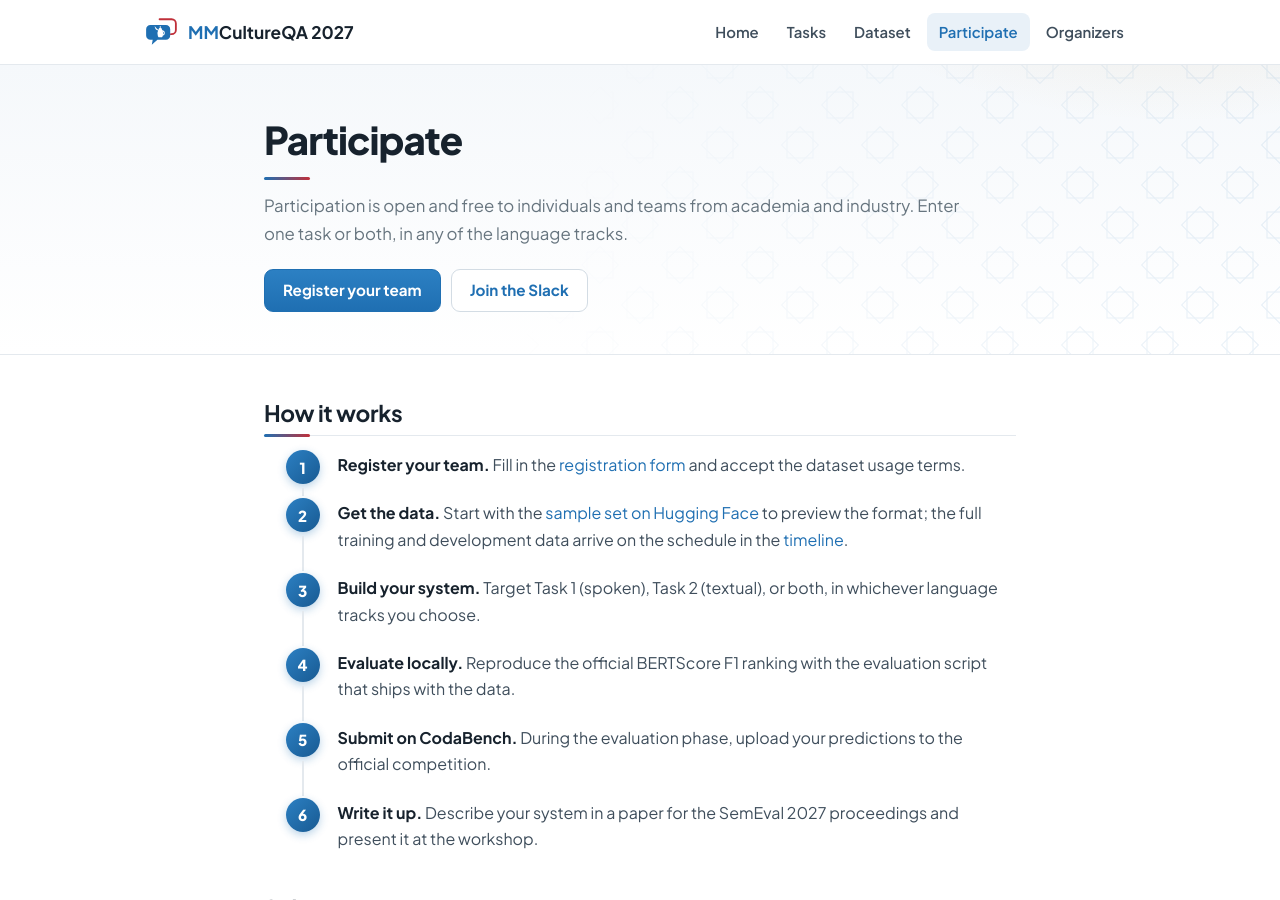
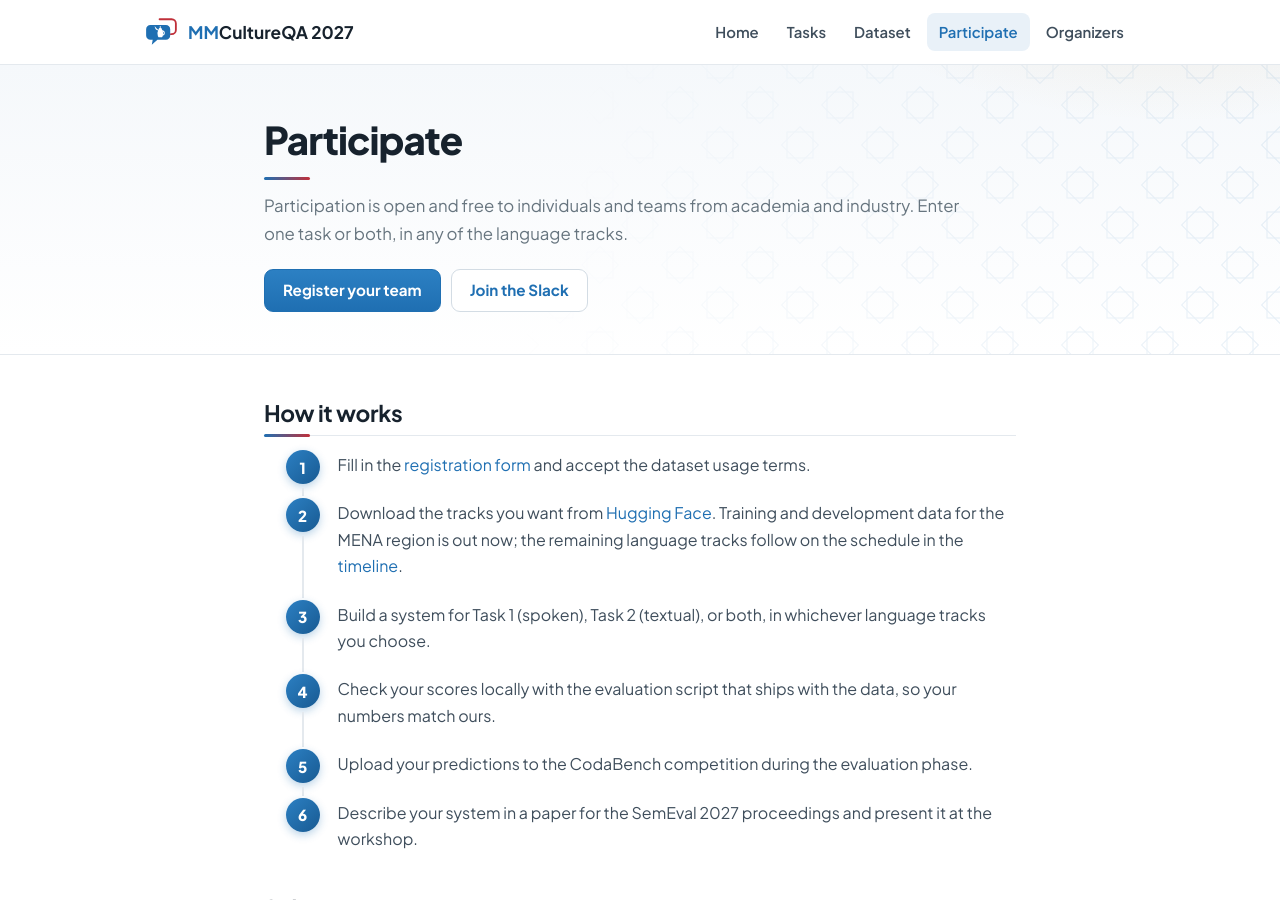
Before and after one commit to mmcultureqa-semeval27/mmcultureqa-semeval27.github.io, a Jekyll site: the page built from participate.md, in a window 1280 px wide and 900 px high. Built offline with Jekyll 4.4.1, drawn with Linux system fonts in a browser that asks for light colours; some web fonts are replaced.

Commit message:
Plainer copy in a few places, and fix a stale step
The home section heading was a slogan rather than a description, the
Tasks lede leaned on a colon construction, and the six steps on
Participate all opened with a bolded stem, which reads as generated.

Step two also still told people to start with the sample set, which no
longer exists separately now that the real training data is out.

No layout, styling or structural changes.

Co-Authored-By: Claude Opus 5 (1M context) <noreply@anthropic.com>

```diff
--- a/participate.md
+++ b/participate.md
@@ -10,12 +10,12 @@ changefreq: weekly
 ## How it works
 
 <ol class="steps">
-  <li><strong>Register your team.</strong> Fill in the <a href="{{ site.registration_url }}" rel="noopener" target="_blank">registration form</a> and accept the dataset usage terms.</li>
-  <li><strong>Get the data.</strong> Start with the <a href="{{ site.dataset_url }}" rel="noopener" target="_blank">sample set on Hugging Face</a> to preview the format; the full training and development data arrive on the schedule in the <a href="/#dates">timeline</a>.</li>
-  <li><strong>Build your system.</strong> Target Task 1 (spoken), Task 2 (textual), or both, in whichever language tracks you choose.</li>
-  <li><strong>Evaluate locally.</strong> Reproduce the official BERTScore F1 ranking with the evaluation script that ships with the data.</li>
-  <li><strong>Submit on CodaBench.</strong> During the evaluation phase, upload your predictions to the official competition.</li>
-  <li><strong>Write it up.</strong> Describe your system in a paper for the SemEval 2027 proceedings and present it at the workshop.</li>
+  <li>Fill in the <a href="{{ site.registration_url }}" rel="noopener" target="_blank">registration form</a> and accept the dataset usage terms.</li>
+  <li>Download the tracks you want from <a href="{{ site.dataset_url }}" rel="noopener" target="_blank">Hugging Face</a>. Training and development data for the MENA region is out now; the remaining language tracks follow on the schedule in the <a href="/#dates">timeline</a>.</li>
+  <li>Build a system for Task 1 (spoken), Task 2 (textual), or both, in whichever language tracks you choose.</li>
+  <li>Check your scores locally with the evaluation script that ships with the data, so your numbers match ours.</li>
+  <li>Upload your predictions to the CodaBench competition during the evaluation phase.</li>
+  <li>Describe your system in a paper for the SemEval 2027 proceedings and present it at the workshop.</li>
 </ol>
 
 ## Submission
```
Also changed, not shown: index.md (+2 -2 lines), tasks.md (+3 -3 lines).
